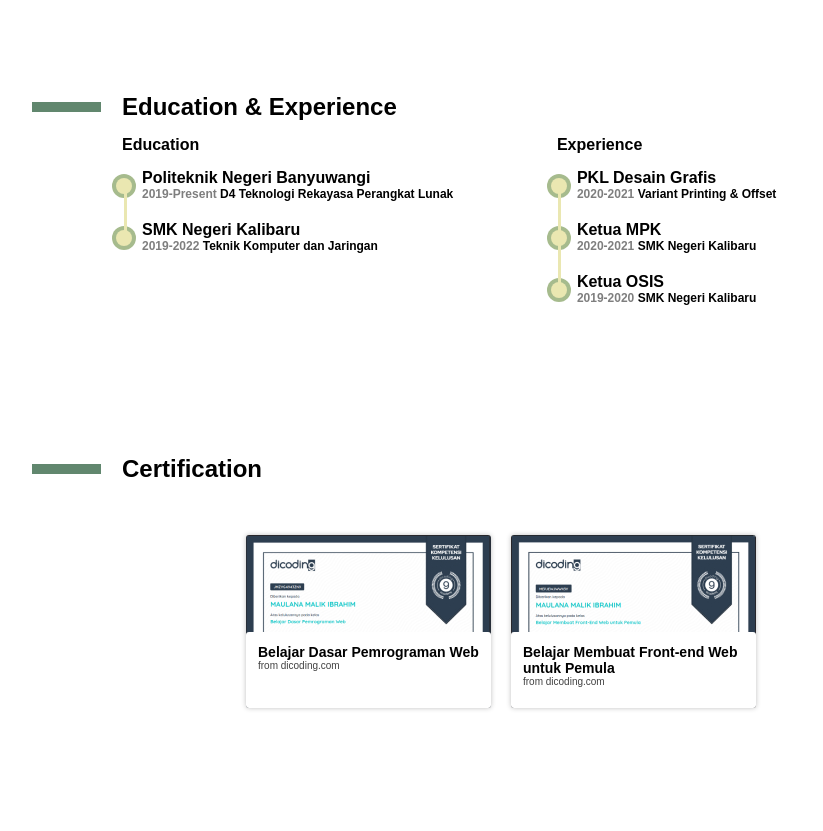
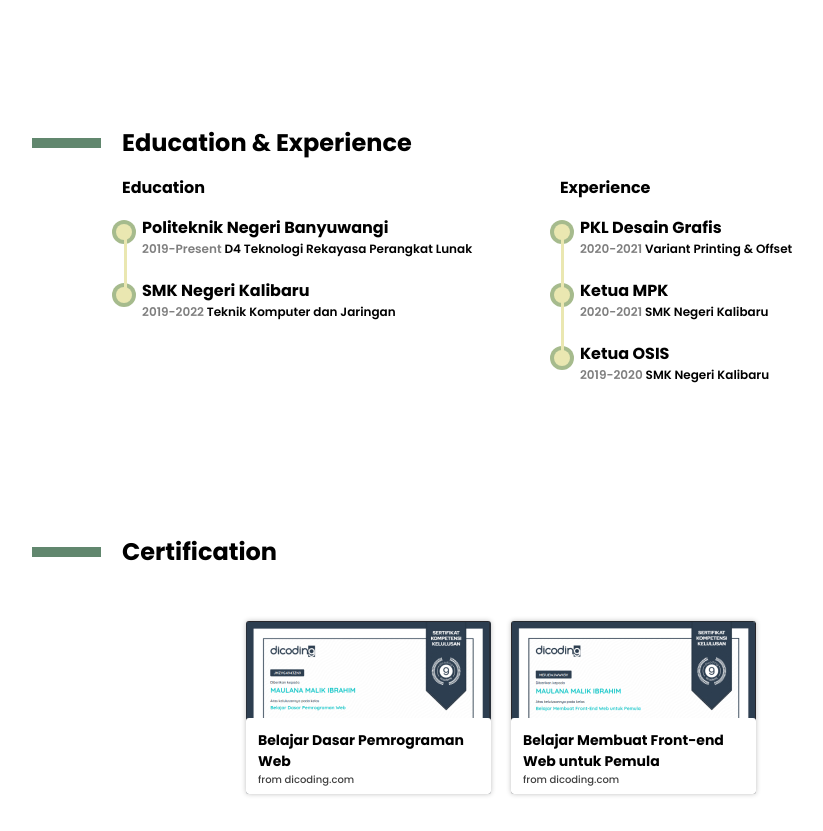
Before and after one commit to mallexibra/mallexibra-website, a plain HTML site: page index.html in a window 1280 px wide. Shown: the part 1105-1936 px from the top of the page, without its empty margins (184-1007 px from the left). Drawn offline with nearby package versions, Linux system fonts and the light colour scheme.

Commit message:
Update index.html
Add link google font for font-family Poppins

```diff
--- a/index.html
+++ b/index.html
@@ -6,6 +6,9 @@
     <meta name="viewport" content="width=device-width, initial-scale=1.0">
     <title>MALLEXIBRA | Personal Website</title>
     <link rel="stylesheet" href="src/css/main.css">
+<link rel="preconnect" href="https://fonts.googleapis.com">
+<link rel="preconnect" href="https://fonts.gstatic.com" crossorigin>
+<link href="https://fonts.googleapis.com/css2?family=Poppins:ital,wght@0,100;0,200;0,300;0,400;0,500;0,600;0,700;0,800;0,900;1,100;1,200;1,300;1,400;1,500;1,600;1,700;1,800;1,900&display=swap" rel="stylesheet">
 </head>
 <body>
     <nav>
```
